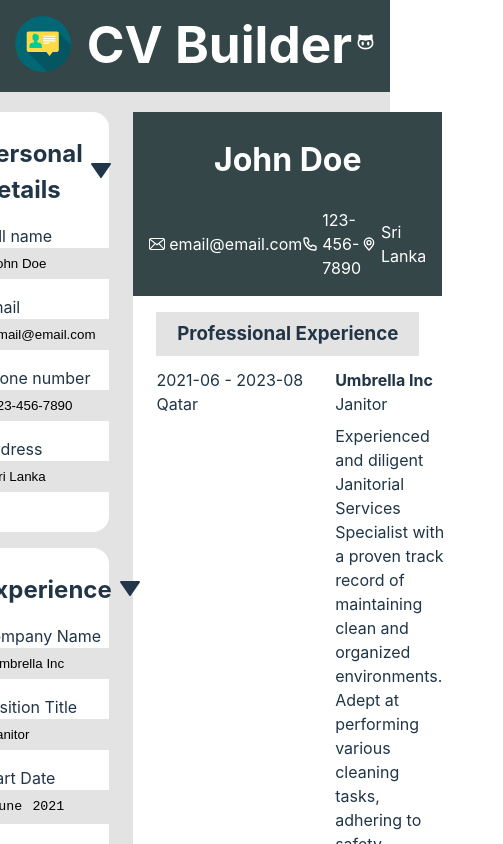
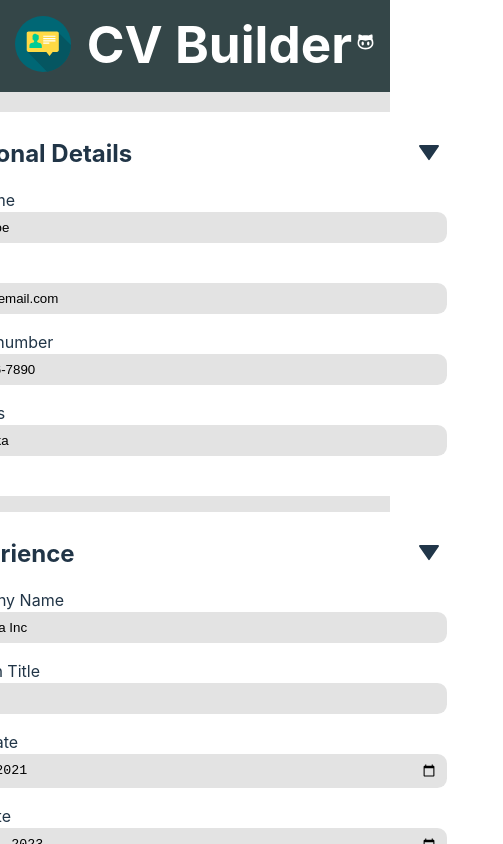
Before and after one commit to zakrnem/cv-builder, a React (Vite) app: page / in a window 390 px wide. Shown: the top 844 px of the page, 503 px wide, since content can reach past the window. Built offline with nearby package versions, Linux system fonts and the light colour scheme.

Commit message:
Implement responsive design, A4 sheet's aspect ratio on CV layout.

```diff
--- a/src/App.css
+++ b/src/App.css
@@ -12,6 +12,8 @@ body {
 
 .container {
   display: flex;
+  justify-content: center;
+  flex-wrap: wrap;
   gap: var(--horizontal);
   padding: 0 var(--horizontal);
 }
--- a/src/components/Body.jsx
+++ b/src/components/Body.jsx
@@ -47,7 +47,7 @@ function Body() {
       },
     }));
     console.log(input);
-  };
+  }
 
   return (
     <>
--- a/src/styles/CVcontainer.css
+++ b/src/styles/CVcontainer.css
@@ -1,5 +1,9 @@
 .cv-sheet {
   background-color: var(--white);
+  display: flex;
+  flex-basis: 100ch;
+  min-width: 45ch;
+  max-height: 141ch;
 }
 
 .cv-container {
--- a/src/styles/CVexperience.css
+++ b/src/styles/CVexperience.css
@@ -1,7 +1,6 @@
 .cv-experience > h3 {
   margin: 0;
   background-color: var(--grey);
-  width: 100%;
   text-align: center;
   padding: 0.5rem 0;
 }
--- a/src/styles/InputsContainer.css
+++ b/src/styles/InputsContainer.css
@@ -1,10 +1,11 @@
 .inputs-container {
-  display: grid;
+  display: flex;
+  flex-direction: column;
   gap: 1rem;
 }
 
 .inputs-container > * {
-  width: 25vw;
+  width: 50ch;
   background-color: var(--white);
 }
 
```
